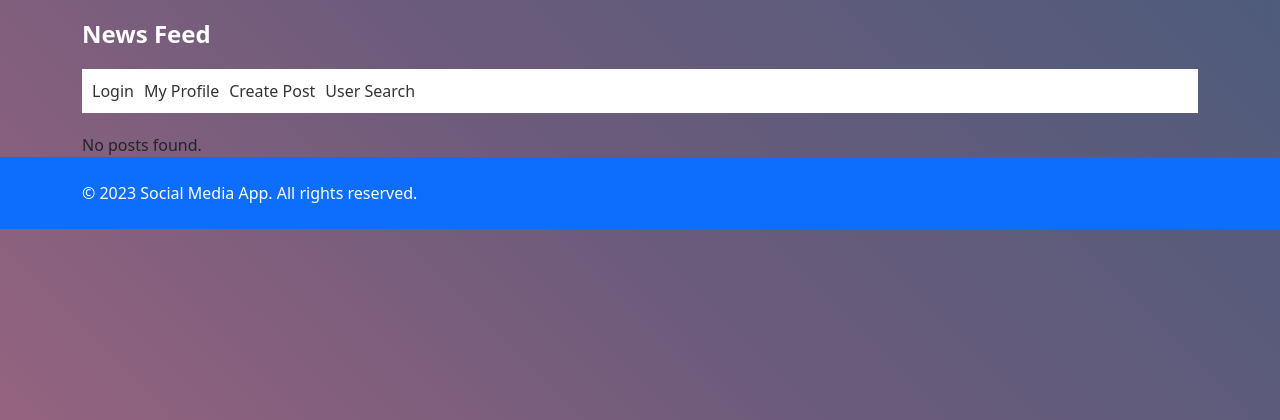
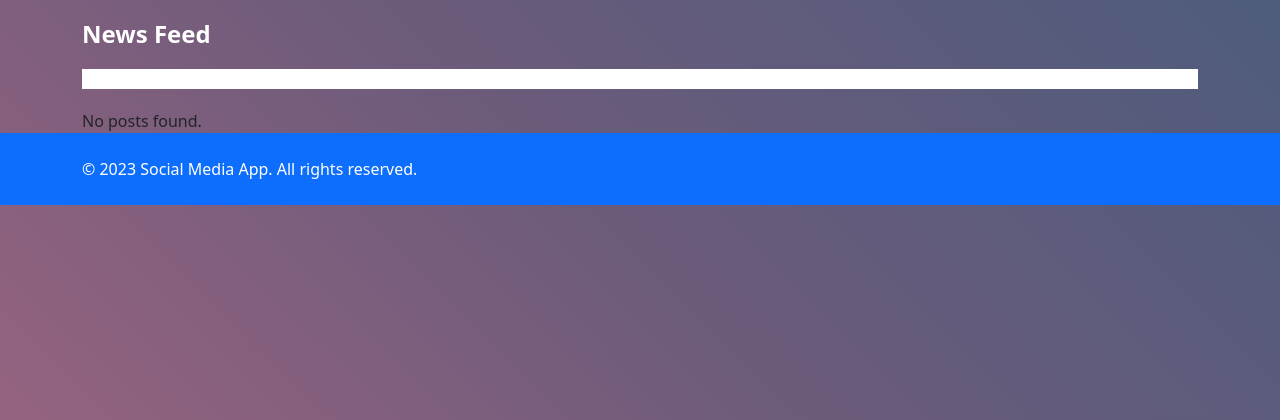
Before and after one commit to somoireJ/Social_media_App, a Django app: template social/templates/feed.html in a window 1280 px wide. Shown: the part 164-584 px from the top of the page. Run offline with Django 4.2, Linux system fonts and the light colour scheme; the template is opened without the code that fills it, so the values that code supplies are empty; some libraries are stand-ins or nearby versions.

Commit message:
solving error in feed

```diff
--- a/social/templates/feed.html
+++ b/social/templates/feed.html
@@ -8,14 +8,10 @@
             <li>
                 {% if user.is_authenticated %}
                     <a href="{% url 'social:logout' %}">Logout</a>
-                {% else %}
-                    <a href="{% url 'social:login' %}">Login</a>
+
                 {% endif %}
             </li>
-            <li><a href="{% url 'social:profile' user_id=request.user.id %}">My Profile</a></li>
-            <li><a href="{% url 'social:create_post' %}">Create Post</a></li>
-            <li><a href="{% url 'social:user_search' %}">User Search</a></li>
-            <!-- Add more navigation links as needed -->
+
         </ul>
     </nav>
     {% for post in posts %}
--- a/social/views.py
+++ b/social/views.py
@@ -109,7 +109,7 @@ def profile(request, user_id):
     user = get_object_or_404(User, pk=user_id)
     followed_users = request.user.profile.following.all()
     context = {'user': user, 'followed_users': followed_users}
-    return render(request, 'profile.html', {'user': user})
+    return render(request, 'profile_detail.html', {'user': user})
 
 @login_required
 def edit_profile(request):
```
Also changed, not shown: media/posts/Screenshot_2023-05-23_204345.png (added).
